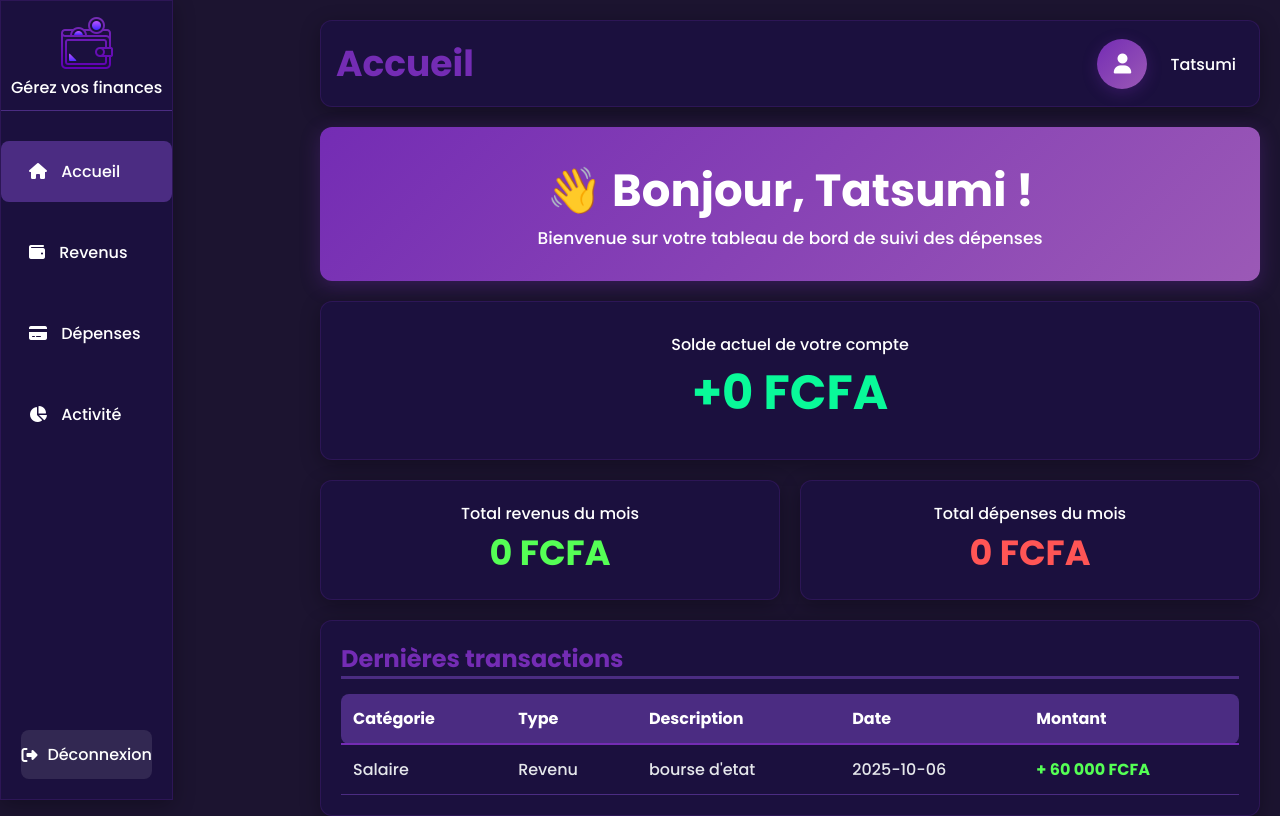
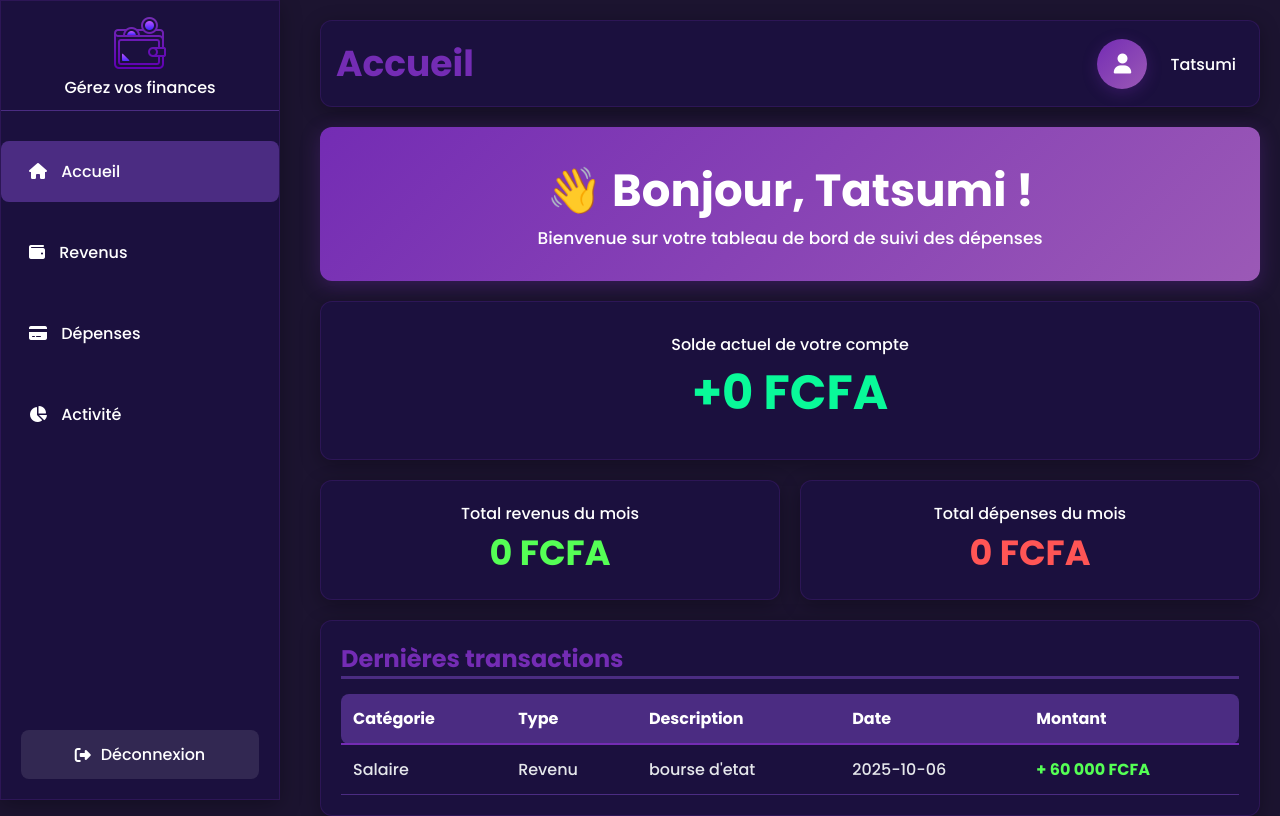
Before and after one commit to Akashi-x/projet-appli-de-depenses, a PHP site: page /accueil.php in a window 1280 px wide. Run offline with PHP 8.4, Linux system fonts and the light colour scheme; data comes from the database, SQL or seed files in the repository; some libraries are stand-ins or nearby versions.

Commit message:
correction sidebar

```diff
--- a/CSS/sidebar.css
+++ b/CSS/sidebar.css
@@ -6,6 +6,7 @@
   height: 100vh;
   overflow-y: auto;
   z-index: 1000;
+  width: 280px;
 }
 
 .sidebar-footer {
```
